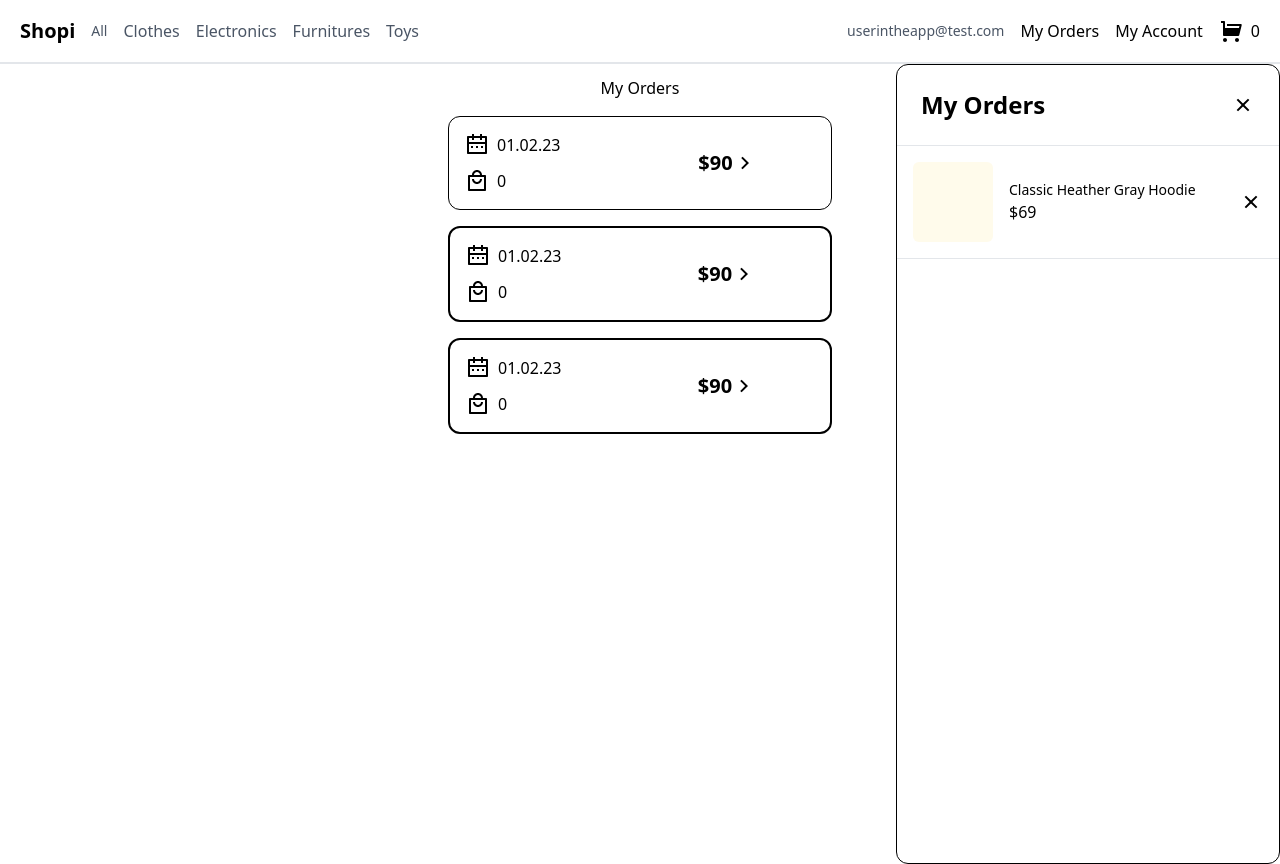
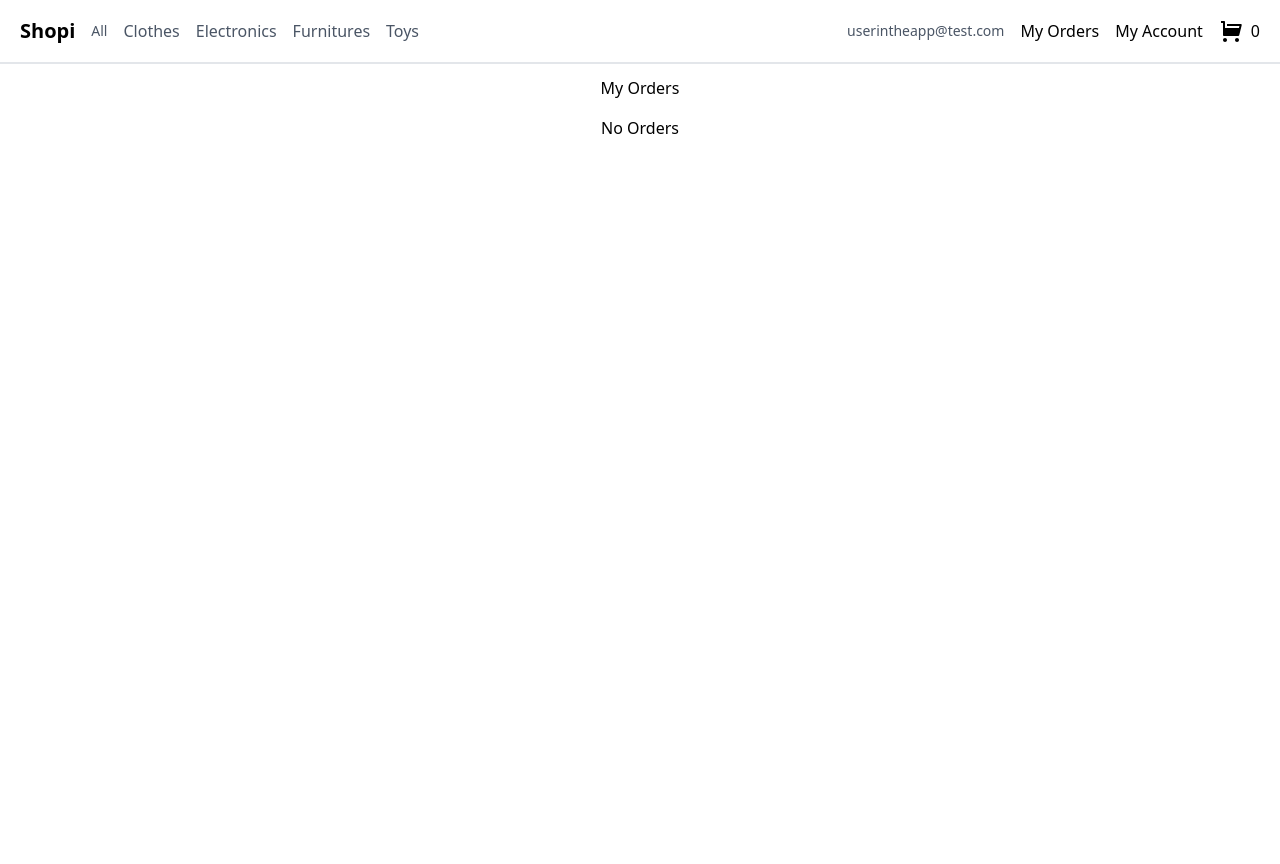
Before and after one commit to Anujlokhande/E_Commerce_Clone, a React app in the folder frontend/: page /my-orders in a window 1280 px wide. After the commit the page ends 800 px from the top, so only its background shows below. Built offline with nearby package versions, Linux system fonts and the light colour scheme; the HTML template or start-up script is replaced by a standard one.

Commit message:
almost done

```diff
--- a/frontend/src/App.jsx
+++ b/frontend/src/App.jsx
@@ -4,6 +4,7 @@ import Navbar from "./components/navbar";
 import Home from "./pages/Home";
 import MyOrders from "./pages/MyOrders";
 import MyOrder from "./pages/MyOrder";
+import Product from "./pages/Product";
 
 const App = () => {
   return (
@@ -12,6 +13,8 @@ const App = () => {
       <Routes>
         <Route path="/" element={<Home />} />
         <Route path="/my-orders" element={<MyOrders />} />
+        <Route path="/my-order/:id" element={<MyOrder />} />
+        <Route path="/product/:id" element={<Product />} />
       </Routes>
     </Router>
   );
--- a/frontend/src/components/Navbar.jsx
+++ b/frontend/src/components/Navbar.jsx
@@ -1,21 +1,58 @@
 import { RiCloseLine, RiShoppingCartFill } from "@remixicon/react";
 import { useState } from "react";
+import { useSelector, useDispatch } from "react-redux";
 import { useNavigate } from "react-router-dom";
+import {
+  calculateTotals,
+  clearCart,
+  decreaseQty,
+  increaseQty,
+  removeItem,
+} from "../redux/cart/cartSlice";
+import { addOrder } from "../redux/order/orderSlice";
 
 const category = ["Clothes", "Electronics", "Furnitures", "Toys"];
 
 const Navbar = () => {
+  const dispatch = useDispatch();
   const navigate = useNavigate();
-  const [cartSlide, setCartSlide] = useState(true);
+  const [cartSlide, setCartSlide] = useState(false);
+
+  const { items, totalItems, totalPrice } = useSelector((state) => state.cart);
+
+  const handleRemove = (id) => {
+    dispatch(removeItem(id));
+    dispatch(calculateTotals());
+  };
+
+  const handleIncrease = (id) => {
+    dispatch(increaseQty(id));
+    dispatch(calculateTotals());
+  };
+
+  const handleDecrease = (id) => {
+    dispatch(decreaseQty(id));
+    dispatch(calculateTotals());
+  };
+
+  const handleCheckout = () => {
+    const newOrder = {
+      id: Date.now(),
+      orderItems: items,
+      totalItems,
+      totalPrice: totalPrice,
+      date: new Date().toLocaleDateString(),
+    };
+    dispatch(addOrder(newOrder));
+    dispatch(clearCart());
+  };
   return (
     <div className="w-full h-16 border-b-2 border-gray-300/60 p-5 flex justify-between items-center sticky top-0 bg-white">
       <div className="flex items-center gap-4 relative">
         <span className="text-xl text-black font-semibold">Shopi</span>
         <p
           className="text-sm text-gray-600 cursor-pointer"
-          onClick={() => {
-            navigate("/");
-          }}
+          onClick={() => navigate("/")}
         >
           All
         </p>
@@ -25,49 +62,81 @@ const Navbar = () => {
           </p>
         ))}
       </div>
+
       <div className="flex justify-between items-center gap-4">
         <span className="text-gray-600 text-sm">userintheapp@test.com</span>
-        <span
-          className="cursor-pointer"
-          onClick={() => {
-            navigate("/my-orders");
-          }}
-        >
+        <span className="cursor-pointer" onClick={() => navigate("/my-orders")}>
           My Orders
         </span>
         <span className="cursor-pointer">My Account</span>
-        <span
-          className="flex justify-center items-center gap-2 cursor-pointer "
-          onClick={() => {
-            setCartSlide(true);
-          }}
-        >
-          <RiShoppingCartFill /> 0
+
+        <span className="flex justify-center items-center gap-2 cursor-pointer">
+          <RiShoppingCartFill onClick={() => setCartSlide(true)} />
+          {totalItems}
         </span>
       </div>
+
       {cartSlide && (
         <div className="absolute right-0 top-16 min-h-screen border border-black rounded-xl bg-white w-[30%]">
-          <div className="flex justify-between items-center p-6 border-b border-b-gray-300/60">
+          <div className="flex justify-between items-center p-6 border-b border-gray-300/60">
             <h3 className="text-2xl font-semibold">My Orders</h3>
             <RiCloseLine
               className="text-2xl font-semibold"
-              onClick={() => {
-                setCartSlide(false);
-              }}
+              onClick={() => setCartSlide(false)}
             />
           </div>
-          <div className="flex justify-between items-center p-4 border-b border-b-gray-300/60">
-            <div className="flex items-center gap-4">
-              <div className="h-20 w-20 rounded-md bg-amber-50"></div>
-              <div className="flex flex-col justify-center items-start">
-                <p className="text-sm font-light">
-                  Classic Heather Gray Hoodie
-                </p>
-                <p className="font-medium">$69</p>
+
+          <div className="flex flex-col justify-between">
+            {items.length === 0 ? (
+              <p className="p-4">No Items In The Cart</p>
+            ) : (
+              items.map((item) => (
+                <div
+                  key={item.id}
+                  className="flex justify-between items-center p-4 border-b border-gray-300/60"
+                >
+                  <div className="flex items-center gap-4">
+                    <div className="h-20 w-20  bg-amber-50">
+                      <img
+                        src={item.image}
+                        alt={item.title}
+                        className="contain rounded-md"
+                      />
+                    </div>
+                    <div className="flex flex-col">
+                      <p className="text-sm font-light">{item.title}</p>
+                      <p className="font-medium">${item.price}</p>
+
+                      <div className="flex items-center gap-2 mt-1">
+                        <button onClick={() => handleDecrease(item.id)}>
+                          -
+                        </button>
+                        <span>{item.quantity}</span>
+                        <button onClick={() => handleIncrease(item.id)}>
+                          +
+                        </button>
+                      </div>
+                    </div>
+                  </div>
+
+                  <RiCloseLine
+                    className="cursor-pointer"
+                    onClick={() => handleRemove(item.id)}
+                  />
+                </div>
+              ))
+            )}
+            <div className="p-4">
+              <div className="p-4 flex justify-between font-medium ">
+                <span>Total:</span>
+                <span>${totalPrice ? totalPrice : 0}</span>
               </div>
-            </div>
-            <div>
-              <RiCloseLine className="font-light" />
+              <button
+                className="w-full border rounded-xl bg-gray-500 text-white h-10"
+                onClick={handleCheckout}
+              >
+                Checkout
+              </button>
             </div>
           </div>
         </div>
--- a/frontend/src/components/ProductCard.jsx
+++ b/frontend/src/components/ProductCard.jsx
@@ -1,8 +1,10 @@
 import React from "react";
+import { Link } from "react-router-dom";
 
 const ProductCard = ({ product }) => {
   return (
-    <div className=" h-60 w-56 rounded-lg  cursor-pointer active:scale-110 transition ease-in duration-75">
+    <Link to={`/product/${product?.id}`}>
+      <div className=" h-60 w-56 rounded-lg  cursor-pointer active:scale-110 transition ease-in duration-75 hover:shadow-lg">
         <div className="w-full h-[80%] bg-white rounded-lg">
           <img
             src={product?.images?.[0]}
@@ -15,6 +17,7 @@ const ProductCard = ({ product }) => {
           <p className="text-xl font-semibold">${product?.price}</p>
         </div>
       </div>
+    </Link>
   );
 };
 
--- a/frontend/src/pages/Home.jsx
+++ b/frontend/src/pages/Home.jsx
@@ -9,7 +9,7 @@ const Home = () => {
   const dispatch = useDispatch();
 
   const { products } = useSelector((state) => state.products);
-  console.log(products);
+  // console.log(products);
 
   useEffect(() => {
     const fetchData = async () => {
--- a/frontend/src/pages/MyOrder.jsx
+++ b/frontend/src/pages/MyOrder.jsx
@@ -1,24 +1,67 @@
 import { RiArrowLeftSLine } from "@remixicon/react";
-import React from "react";
+import { useSelector } from "react-redux";
+import { useNavigate, useParams } from "react-router-dom";
 
 const MyOrder = () => {
+  const { id } = useParams();
+  const { orders } = useSelector((state) => state.order);
+  const order = orders.find((o) => String(o.id) === String(id));
+  console.log(order);
+
+  const navigate = useNavigate();
+  if (!order) {
+    return (
+      <div className="flex flex-col justify-center items-center gap-4 p-3 min-h-screen">
+        <p className="text-lg font-semibold">Order not found</p>
+        <button
+          onClick={() => navigate("/my-orders")}
+          className="px-4 py-2 bg-blue-500 text-white rounded"
+        >
+          Back to Orders
+        </button>
+      </div>
+    );
+  }
+
   return (
     <div className="flex flex-col justify-center items-center gap-4 p-3">
       <div className="flex justify-center items-center gap-7">
-        <RiArrowLeftSLine />
+        <RiArrowLeftSLine
+          className="cursor-pointer"
+          onClick={() => {
+            navigate("/my-orders");
+          }}
+        />
         <p>My Orders</p>
       </div>
-      <div>
-        <div className="w-96 flex justify-between items-center border p-4 border-black rounded-lg">
-          <div className="flex items-start gap-2">
-            <div className="bg-gray-400 w-20 h-20 rounded-lg"></div>
-            <div>
-              <p>Classic Red Jogger</p>
-              <p>$90</p>
-              <p>1</p>
+      <div className="w-full">
+        {order.orderItems.map((o, idx) => (
+          <div key={idx} className="flex justify-center mb-4">
+            <div className="w-96 flex justify-between items-center border border-gray-300 p-4 rounded-lg hover:shadow-md transition">
+              <div className="flex items-start gap-3 flex-1">
+                <div className="bg-gray-100 w-20 h-20 rounded-lg overflow-hidden shrink-0">
+                  <img
+                    src={o.image}
+                    alt={o.title}
+                    className="w-full h-full object-cover"
+                  />
+                </div>
+                <div className="flex-1">
+                  <p className="text-sm font-light line-clamp-2">{o.title}</p>
+                  <p className="text-sm font-semibold mt-1">${o.price}</p>
+                  <p className="text-xs text-gray-500 mt-1">
+                    Qty: {o.quantity}
+                  </p>
+                </div>
+              </div>
+              <div className="text-right ml-2">
+                <p className="text-sm font-semibold">
+                  ${(o.price * o.quantity).toFixed(2)}
+                </p>
+              </div>
             </div>
           </div>
-        </div>
+        ))}
       </div>
     </div>
   );
--- a/frontend/src/pages/MyOrders.jsx
+++ b/frontend/src/pages/MyOrders.jsx
@@ -3,60 +3,49 @@ import {
   RiCalendar2Line,
   RiShoppingBag4Line,
 } from "@remixicon/react";
+import { useSelector } from "react-redux";
+import { redirect, useNavigate } from "react-router-dom";
+import MyOrder from "./MyOrder";
 
 const MyOrders = () => {
+  const { orders } = useSelector((state) => state.order);
+  // console.log(orders);
+
+  const navigate = useNavigate();
   return (
     <div className="w-full max-h-screen">
       <div className="flex flex-col justify-center items-center gap-4 p-3">
         <p>My Orders</p>
-        <div className="flex justify-center w-96 p-4 border border-black rounded-xl active:scale-110 transition-transform  ease-in duration-75">
+        {orders.length == 0 ? (
+          <p>No Orders</p>
+        ) : (
+          <>
+            {orders.map((order, idx) => (
+              <div
+                key={idx}
+                className="flex justify-center w-96 p-4 border border-gray-300 rounded-xl active:scale-110 transition-transform  ease-in duration-75"
+                onClick={() => {
+                  navigate(`/my-order/${order.id}`);
+                }}
+              >
                 <div className="grid grid-cols-2 w-full cursor-pointer ">
                   <div className="flex flex-col items-start gap-3">
                     <span className="flex justify-center items-center gap-2">
-                <RiCalendar2Line /> 01.02.23
+                      <RiCalendar2Line /> {order.id}
                     </span>
                     <span className="flex justify-center items-center gap-2">
-                <RiShoppingBag4Line /> 0
+                      <RiShoppingBag4Line /> {order.totalItems}
                     </span>
                   </div>
                   <div className="flex justify-center items-center ">
-              <p className="text-xl font-bold">$90</p>
+                    <p className="text-xl font-bold">${order.totalPrice}</p>
                     <RiArrowRightSLine className="text-xl font-bold " />
                   </div>
                 </div>
               </div>
-        <div className="flex justify-center w-96 p-4 border-2 border-black rounded-xl active:scale-110 transition-transform  ease-in duration-75">
-          <div className="grid grid-cols-2 w-full cursor-pointer ">
-            <div className="flex flex-col items-start gap-3">
-              <span className="flex justify-center items-center gap-2">
-                <RiCalendar2Line /> 01.02.23
-              </span>
-              <span className="flex justify-center items-center gap-2">
-                <RiShoppingBag4Line /> 0
-              </span>
-            </div>
-            <div className="flex justify-center items-center ">
-              <p className="text-xl font-bold">$90</p>
-              <RiArrowRightSLine className="text-xl font-bold " />
-            </div>
-          </div>
-        </div>
-        <div className="flex justify-center w-96 p-4 border-2 border-black rounded-xl active:scale-110 transition-transform  ease-in duration-75">
-          <div className="grid grid-cols-2 w-full cursor-pointer ">
-            <div className="flex flex-col items-start gap-3">
-              <span className="flex justify-center items-center gap-2">
-                <RiCalendar2Line /> 01.02.23
-              </span>
-              <span className="flex justify-center items-center gap-2">
-                <RiShoppingBag4Line /> 0
-              </span>
-            </div>
-            <div className="flex justify-center items-center ">
-              <p className="text-xl font-bold">$90</p>
-              <RiArrowRightSLine className="text-xl font-bold " />
-            </div>
-          </div>
-        </div>
+            ))}
+          </>
+        )}
       </div>
     </div>
   );
--- /dev/null
+++ b/frontend/src/redux/order/orderSlice.js
@@ -0,0 +1,23 @@
+import { createSlice } from "@reduxjs/toolkit";
+
+const initialState = {
+  orders: [],
+};
+
+const orderSlice = createSlice({
+  name: "order",
+  initialState,
+  reducers: {
+    addOrder: (state, action) => {
+      const order = action.payload;
+      state.orders.push(order);
+    },
+    removeOrder: (state, action) => {
+      const id = action.payload;
+      state.orders = state.orders.filter((order) => order.id !== id);
+    },
+  },
+});
+
+export const { addOrder, removeOrder } = orderSlice.actions;
+export default orderSlice.reducer;
--- a/frontend/src/redux/store.js
+++ b/frontend/src/redux/store.js
@@ -1,10 +1,12 @@
 import { configureStore } from "@reduxjs/toolkit";
 import productsReducer from "./products/productsSlice";
 import cartReducer from "./cart/cartSlice";
+import orderReducer from "./order/orderSlice";
 
 export const store = configureStore({
   reducer: {
     products: productsReducer,
     cart: cartReducer,
+    order: orderReducer,
   },
 });
```
Also changed, not shown: frontend/src/pages/Product.jsx (+6 -8 lines). Lines whose indentation alone changed are shown as unchanged.
